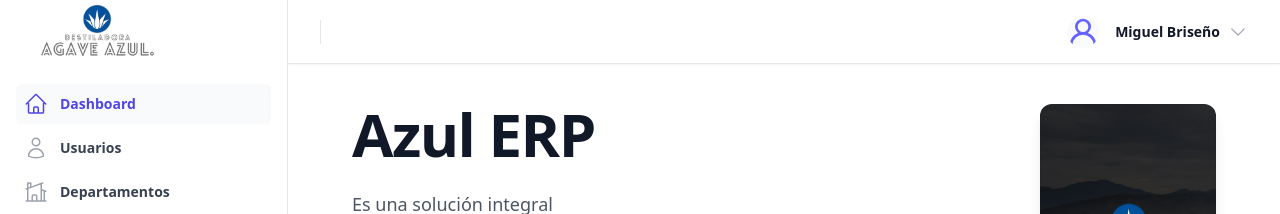
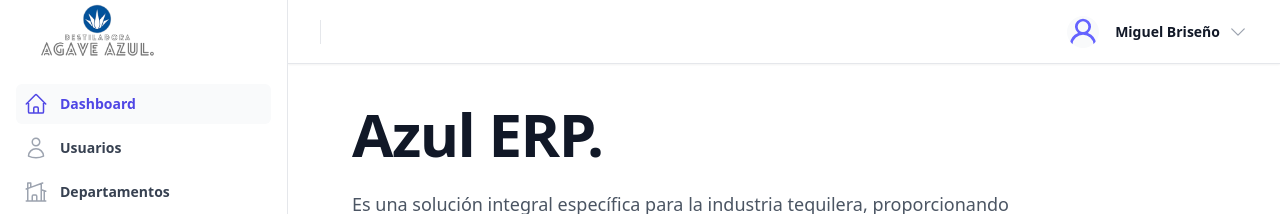
Before and after one commit to DaniDeveloper11/azulERP-Front, a Vue app: page / in a window 1280 px wide. Shown: the top 214 px of the page. Built offline with nearby package versions, Linux system fonts and the light colour scheme; sample sign-in values are in the browser's storage.

Commit message:
just added styles

```diff
--- a/src/views/HomeView.vue
+++ b/src/views/HomeView.vue
@@ -5,13 +5,13 @@
         <div class="overflow-hidden">
           <div class="mx-auto max-w-7xl px-6 pb-32 pt-0 sm:pt-0 lg:px-8 lg:pt-0">
             <div class="mx-auto max-w-2xl gap-x-14 lg:mx-0 lg:flex lg:max-w-none lg:items-center">
-              <div class="flex w-full">
-                <div class="w-full max-w-xl lg:shrink-0 xl:max-w-2xl flex-1">
-                  <h1 class="text-4xl font-bold tracking-tight text-gray-900 sm:text-6xl">Azul ERP</h1>
-                  <p class="relative mt-6 text-lg leading-8 text-gray-600 sm:max-w-md lg:max-w-none">
-                    Es una solución integral específica para la industria tequilera, proporcionando una plataforma unificada para gestionar todos los aspectos operativos, desde el control de gastos hasta la generación de órdenes de venta y reportes detallados. Está diseñado para mejorar la eficiencia, precisión y toma de decisiones estratégicas, asegurando la sincronización en cada etapa de la producción y distribución del tequila.
-                  </p>
-                </div>
+              <div class="w-full sm:flex">
+                <div class="w-full max-w-xl lg:shrink-0 xl:max-w-2xl ">
+                <h1 class="text-4xl font-bold tracking-tight text-gray-900 sm:text-6xl">Azul ERP.</h1>
+                <p class="relative mt-6 text-lg leading-8 text-gray-600 sm:max-w-md lg:max-w-none">Es una solución integral específica para la industria tequilera, proporcionando una plataforma
+                    unificada para gestionar todos los aspectos operativos, desde el control de gastos hasta la
+                     generación de órdenes de venta y reportes detallados. Está diseñado para mejorar la eficiencia, precisión y toma de decisiones estratégicas, asegurando la sincronización en cada etapa de la producción y distribución del tequila.</p>
+              </div>
                 <div class="flex-1 mt-14 flex justify-end gap-8 sm:-mt-44 sm:justify-start sm:pl-20 lg:mt-0 lg:pl-0">
                   <div class="ml-auto w-44 flex-none space-y-0 pt-32 sm:ml-0 sm:pt-80 lg:order-last lg:pt-36 xl:order-none xl:pt-80">
                     <div class="relative">
```
